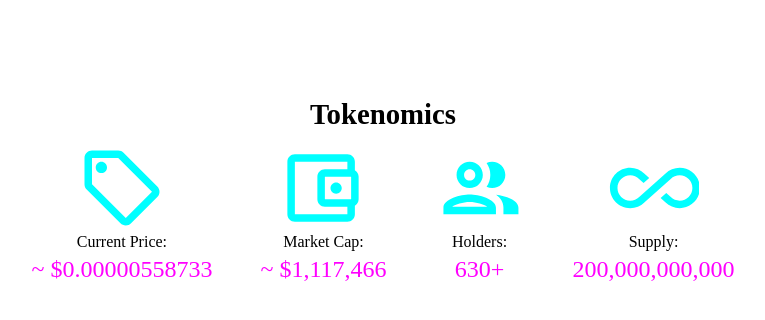
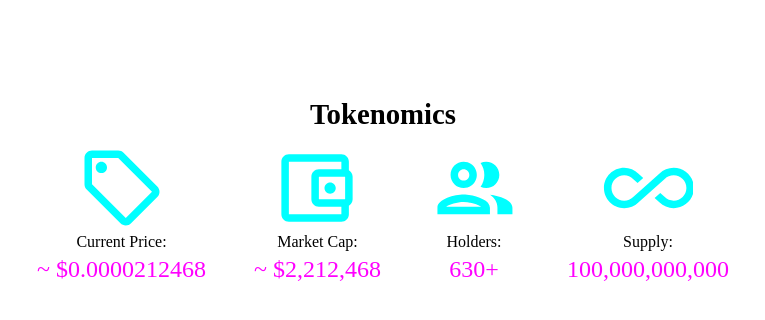
Before and after one commit to JustScience/cfc-mst, a Gatsby site: page /tokenomics in a window 1280 px wide. Shown: the top 320 px of the page, without its empty margins (293-1058 px from the left). Built offline with nearby package versions, Linux system fonts and the light colour scheme; Gatsby itself is replaced by a stand-in of ours.

Commit message:
Update Telegram Link & Tokenomics Price Estimate

```diff
--- a/src/pages/join.js
+++ b/src/pages/join.js
@@ -32,7 +32,7 @@ export default function Join() {
         <JoinWrap>
             <SectionTitle>Join the Club</SectionTitle>
             <SocialLink href="https://discord.gg/D9pukFdn">Discord</SocialLink>
-            <SocialLink href="#">Telegram (Coming Soon)</SocialLink>
+            <SocialLink href="https://t.me/ClubFunCoin">Telegram</SocialLink>
             <SocialLink href="https://www.instagram.com/clubfuncoin/">Instagram</SocialLink>
             <SocialLink href="https://twitter.com/clubfuncoin">Twitter</SocialLink>
         </JoinWrap>
--- a/src/pages/tokenomics.js
+++ b/src/pages/tokenomics.js
@@ -54,14 +54,14 @@ export default function Tokenomics() {
                 <MetricTag>
                     <Icon shape="tag" color="cyan" size="90px" />
                     Current Price:
-                    <span>~ $0.00000558733</span>
+                    <span>~ $0.0000212468</span>
                 </MetricTag>
             </ListItem>
             <ListItem>
                 <MetricTag>
                     <Icon shape="wallet" color="cyan" size="90px" />
                     Market Cap:
-                    <span>~ $1,117,466</span>
+                    <span>~ $2,212,468</span>
                 </MetricTag>
             </ListItem>
             <ListItem>
@@ -75,7 +75,7 @@ export default function Tokenomics() {
                 <MetricTag>
                     <Icon shape="infinity" color="cyan" size="90px" />
                     Supply:
-                    <span> 200,000,000,000</span>
+                    <span> 100,000,000,000</span>
                 </MetricTag>
             </ListItem>
             {/* <ListItem> */}
```
